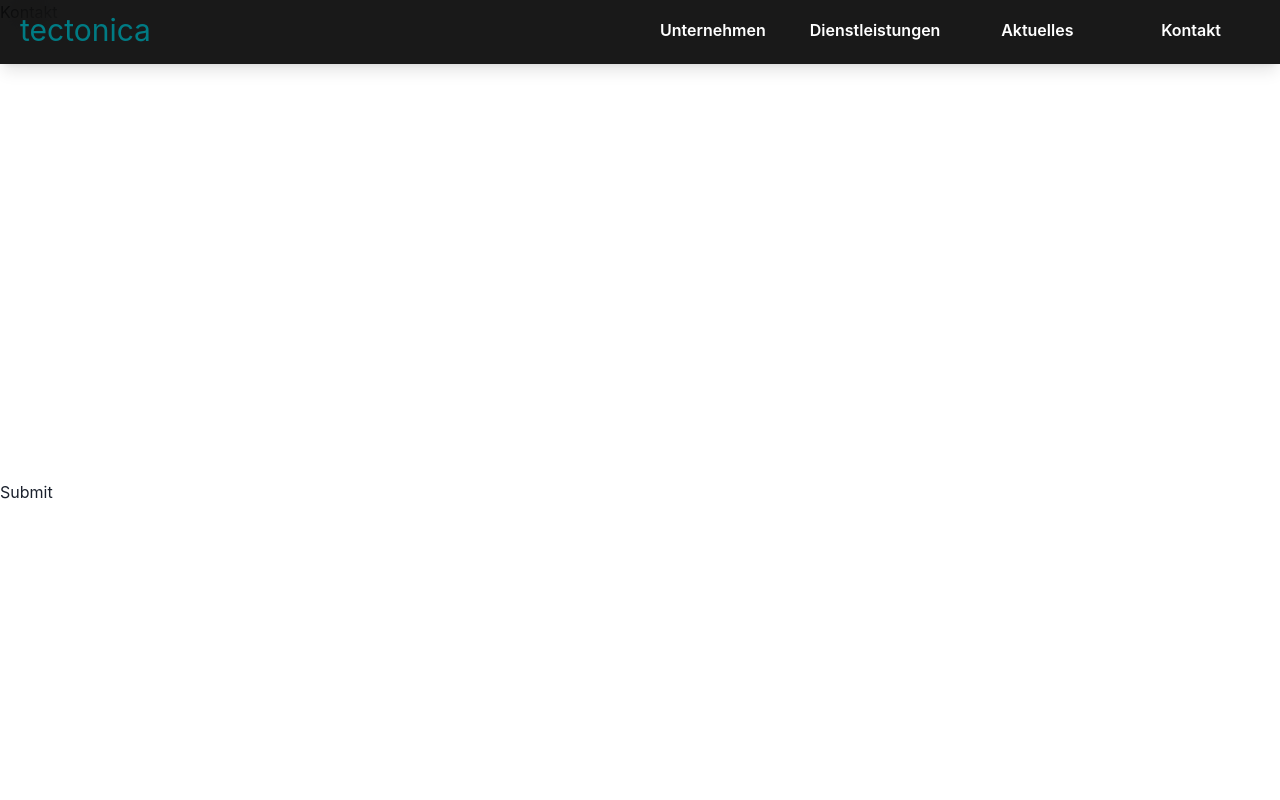
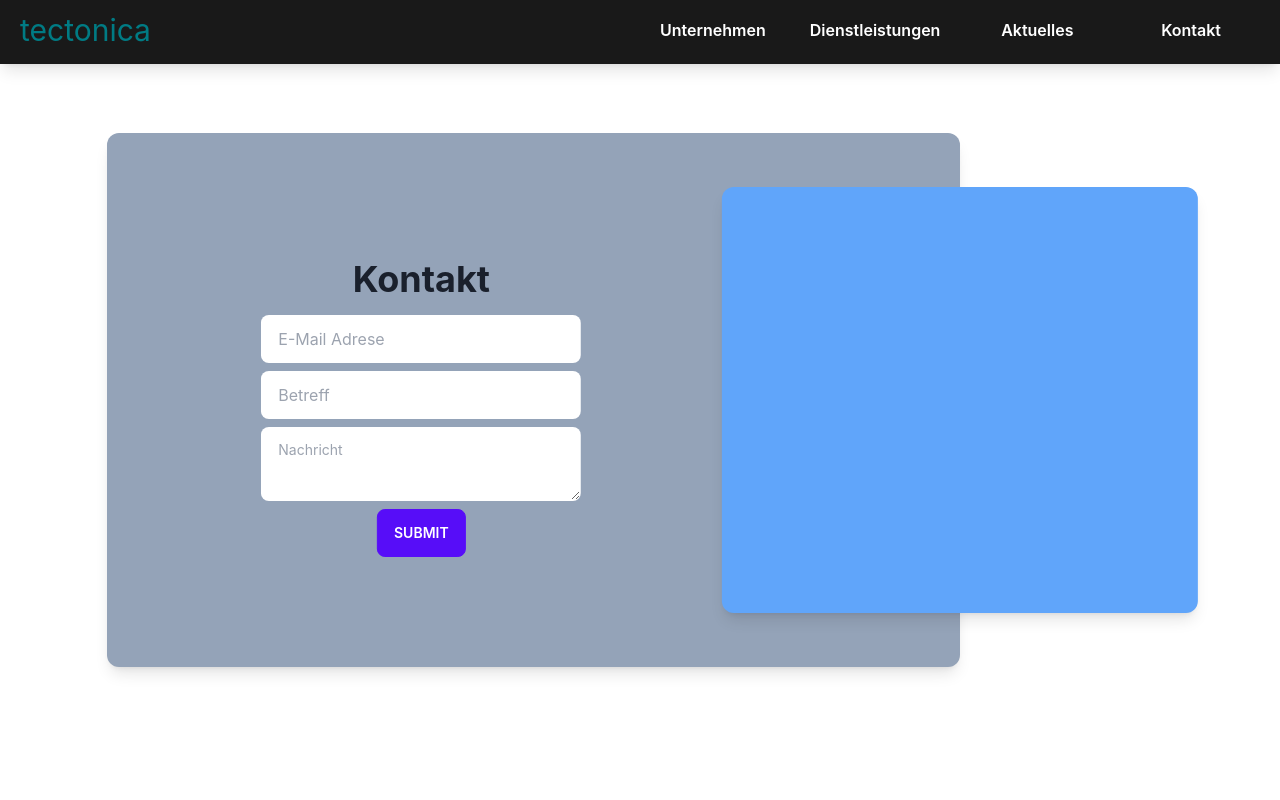
Before and after one commit to cedricschwyter/tectonica, a Next.js app: page /kontakt in a window 1280 px wide. Shown: the top 800 px of the page. Built offline with nearby package versions, Linux system fonts and the light colour scheme.

Commit message:
feat: wip layout kontakt card

```diff
--- a/pages/kontakt.tsx
+++ b/pages/kontakt.tsx
@@ -18,15 +18,23 @@ const Kontakt = () => {
     return (
         <>
             <PageTitle title={"tectonica | Kontakt"} />
-            <div>
-                Kontakt
+            <div className="grid w-full h-screen grid-cols-12 grid-rows-6 shadow-lg">
+
+                <div className="flex flex-col items-center justify-end h-full col-span-10 col-start-2 grid-rows-6 row-span-4 row-start-2 shadow-lg sm:flex-row sm:col-span-8 sm:col-start-2 rounded-xl bg-slate-400">
+                    <div className="flex flex-col w-full sm:translate-x-1/3 sm:translate-y-0 translate-y-1/4 rounded-2xl">
+                        <div className="m-4 text-4xl font-bold text-center grow">
+                            Kontakt
+                        </div>
+                        <form className="flex flex-col items-center w-full h-full gap-2 " method='post' onSubmit={handleSubmit}>
+                            <input type="email" placeholder="E-Mail Adrese" id="email" name="email" className="w-full max-w-xs input" />
+                            <input type="text" placeholder="Betreff" id="subject" name="subject" className="w-full max-w-xs input" />
+                            <textarea placeholder="Nachricht" id="message" name="message" className="w-full max-w-xs textarea" />
+                            <input type="submit" value="Submit" className="btn btn-primary" />
+                        </form>
+                    </div>
+                    <div id='map' className="w-11/12 translate-y-1/2 bg-blue-400 shadow-lg sm:w-full sm:translate-x-1/2 sm:translate-y-0 h-2/5 sm:h-4/5 pr-44 rounded-xl"></div>
+                </div>
             </div>
-            <form className="mt-96" method='post' onSubmit={handleSubmit}>
-                <input type="email" id="email" name="email" /><br />
-                <input type="text" id="subject" name="subject" /><br />
-                <input type="text" id="message" name="message" /><br />
-                <input type="submit" value="Submit" />
-            </form>
         </>
     );
 }
```
